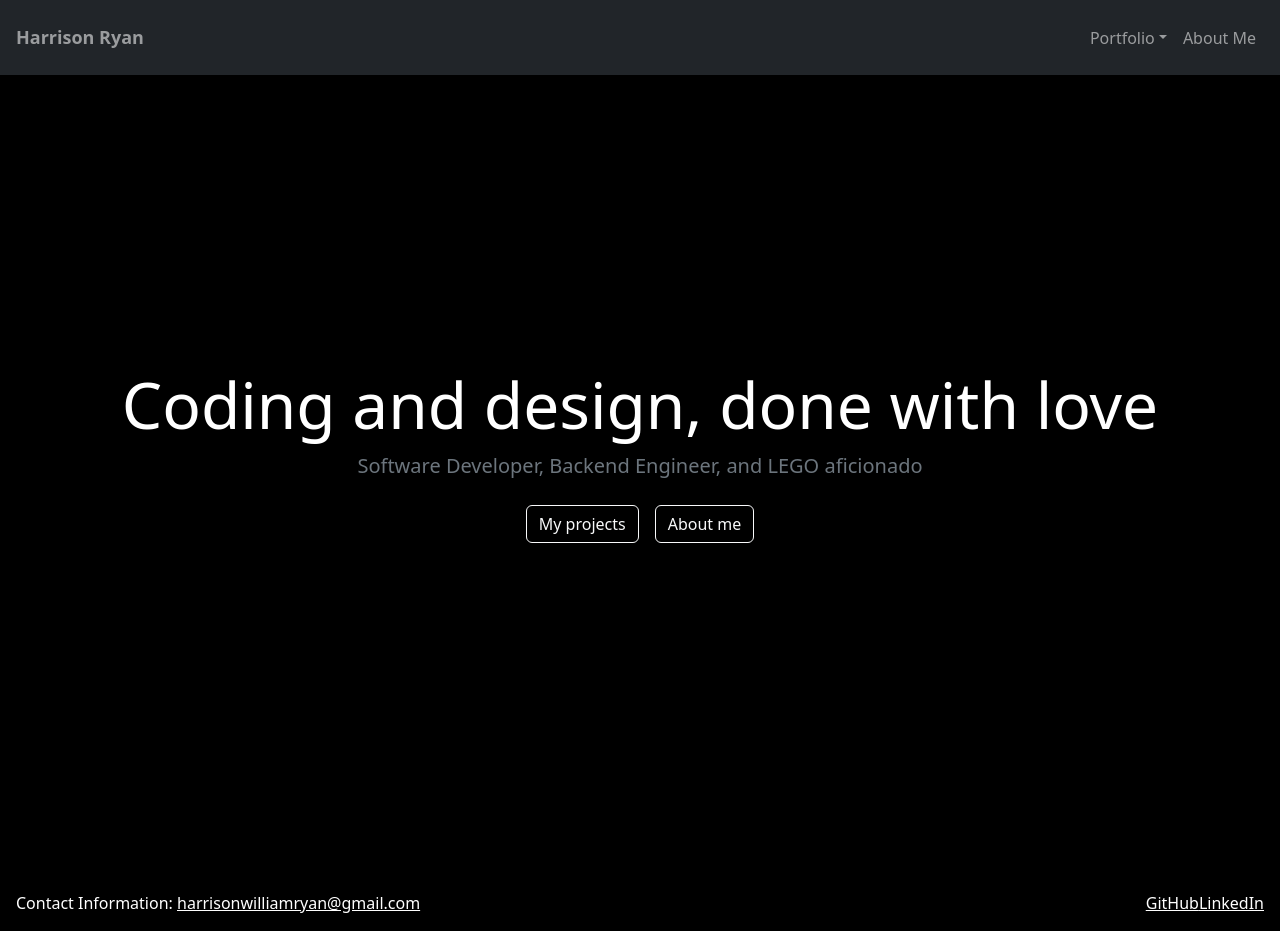
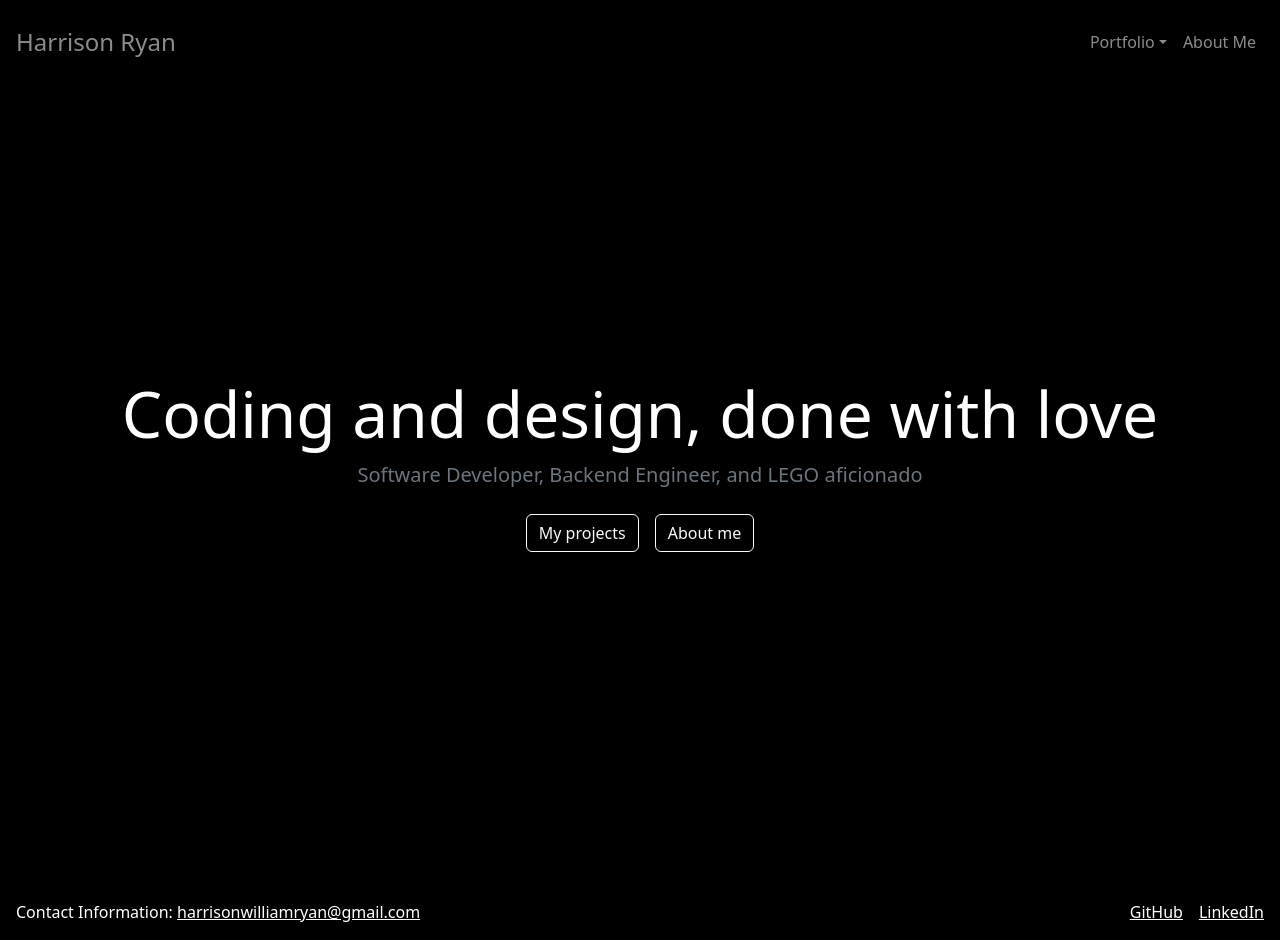
Before and after one commit to hwryan12/portfolio, a React (Create React App) app: page / in a window 1280 px wide. Built offline with nearby package versions, Linux system fonts and the light colour scheme.

Commit message:
refactor: Make footer and header background black

```diff
--- a/src/components/Footer.js
+++ b/src/components/Footer.js
@@ -7,8 +7,8 @@ const Footer = () => {
             <div className={styles.container}>
                 <div>Contact Information: <a href="mailto:harrisonwilliamryan@gmail.com" className={styles['link-style']}>harrisonwilliamryan@gmail.com</a></div>
                 <div>
-                    <a href="https://github.com/hwryan12" target="_blank" rel="noopener noreferrer" className={styles['link-style']}>GitHub</a>
-                    <a href="https://www.linkedin.com/in/harrison-ryan-2b987725a/" target="_blank" rel="noopener noreferrer" className={`${styles['link-style']} ml-2`}>LinkedIn</a>
+                    <a href="https://github.com/hwryan12" target="_blank" rel="noopener noreferrer" className={`${styles['link-style']} ${styles['link-spacing']}`}>GitHub</a>
+                    <a href="https://www.linkedin.com/in/harrison-ryan-2b987725a/" target="_blank" rel="noopener noreferrer" className={styles['link-style']}>LinkedIn</a>
                 </div>
             </div>
         </footer>
--- a/src/components/Footer.module.css
+++ b/src/components/Footer.module.css
@@ -17,5 +17,9 @@
   display: flex;
   justify-content: space-between;
   align-items: center;
-  padding: 0 1rem;  /* Adjust the padding as needed */
+  padding: 0 1rem;
 }
+
+.link-spacing {
+  margin-right: 1rem;
+}
--- a/src/components/Header.js
+++ b/src/components/Header.js
@@ -12,16 +12,16 @@ const Header = () => {
 
     return (
         <>
-            <Navbar collapseOnSelect expand="lg" bg="dark" variant="dark" className="p-3">
+            <Navbar collapseOnSelect expand="lg" variant="dark" className={`p-3 ${styles.blackBackground}`}>
                 <Navbar.Text className={`${styles.ml3} ${styles.mr3} ${styles.boldText}`}>Harrison Ryan</Navbar.Text>
                 <Navbar.Toggle aria-controls="responsive-navbar-nav" />
                 <Navbar.Collapse id="responsive-navbar-nav" className="justify-content-end">
                     <Nav>
-                        <NavDropdown title="Portfolio" id="collasible-nav-dropdown">
-                            <NavDropdown.Item as={Link} to="/school-projects">School Projects</NavDropdown.Item>
-                            <NavDropdown.Item as={Link} to="/personal-projects">Personal Projects</NavDropdown.Item>
+                        <NavDropdown title="Portfolio" id="collasible-nav-dropdown" className={styles.navbarItem}>
+                            <NavDropdown.Item as={Link} to="/school-projects" className={styles.dropdownItem}>School Projects</NavDropdown.Item>
+                            <NavDropdown.Item as={Link} to="/personal-projects" className={styles.dropdownItem}>Personal Projects</NavDropdown.Item>
                         </NavDropdown>
-                        <Nav.Link onClick={handleShow}>About Me</Nav.Link>
+                        <Nav.Link onClick={handleShow} className={styles.navbarItem}>About Me</Nav.Link>
                     </Nav>
                 </Navbar.Collapse>
             </Navbar>
--- a/src/components/Header.module.css
+++ b/src/components/Header.module.css
@@ -1,4 +1,15 @@
+.blackBackground {
+  background-color: black;
+}
+
 .boldText {
-  font-weight: bold;
-  font-size: 18px;
+  font-size: 1.5rem;
 }
+
+.navbar-item:hover {
+  color: #ff6347 !important;
+}
+
+.dropdown-item:hover {
+  background-color: #f8f9fa !important;
+}
```
